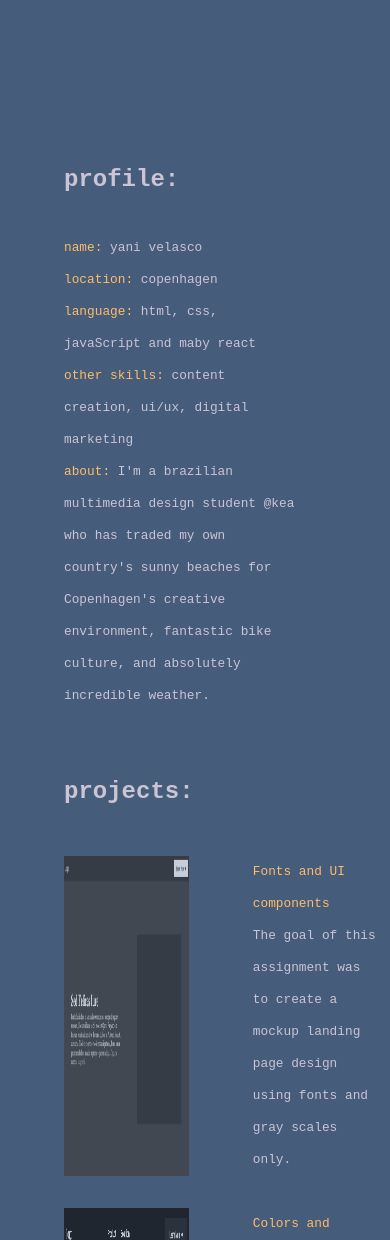
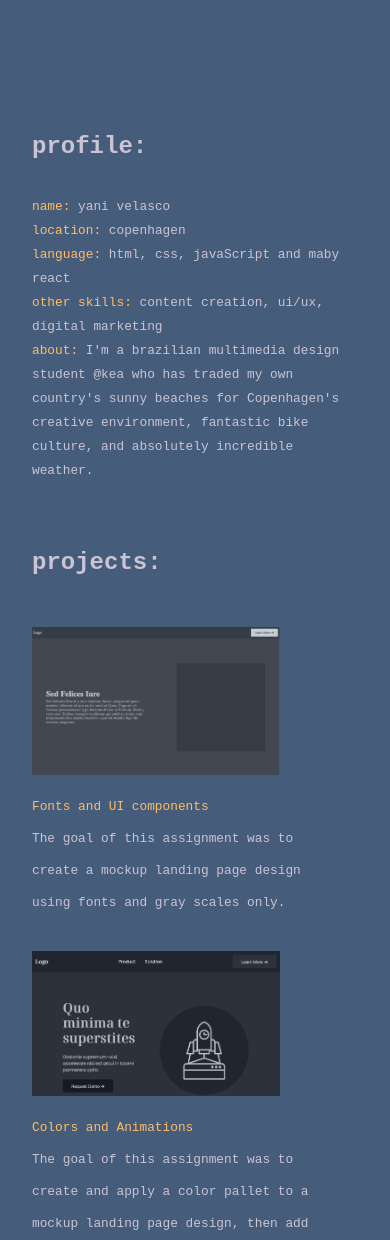
Before and after one commit to yanivelasco/13C.02.02-Assignment-Portfolio, a plain HTML site: page index.html in a window 390 px wide. Shown: the part 760-2000 px from the top of the page. Drawn offline with Linux system fonts and the light colour scheme.

Commit message:
ok, missing links

```diff
--- a/style.css
+++ b/style.css
@@ -169,6 +169,43 @@ body {
     :root{
         --h1:1.5em
     }
+
+    #about{
+        display: flex;
+        flex-direction: column;
+        margin-left: 2em;
+        width: 80%;
+        line-height: 1.5em;
+      }
+
+      nav{
+        margin-left: 1.5em;
+        margin-top: 1.5em;
+        font-size: var(--h2);
+      }
+
+      .learned{
+        margin-left: 2em;
+        margin-top: 4em;
+        margin-bottom: 8em;
+        line-height: 1.5em;
+        width: 80%;
+      }
+
+      .project1, .project2{
+        flex-direction: column;
+        justify-content: center;
+
+      }
+
+      .projects img{
+        max-width: 100%;
+        margin-bottom: 1em;
+      }
+
+      .projects{
+        margin-left: 2em;
+      }
 }
 
 @media (max-width: 450px) {
@@ -176,7 +213,8 @@ body {
     :root{
         --h1:1em;
         --h3:.6em;
-        --p:.8em
+        --p:.8em;
+        --logo: 1em;
     }
 
     .f1{
@@ -185,4 +223,6 @@ body {
     .f2{
         margin-left: 20px;
     }
+
+
 }
```
